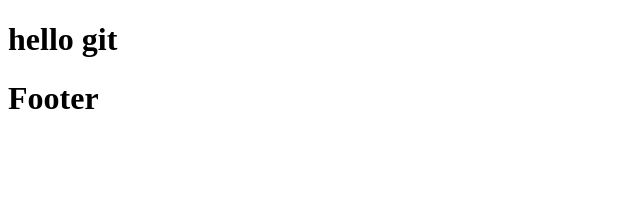
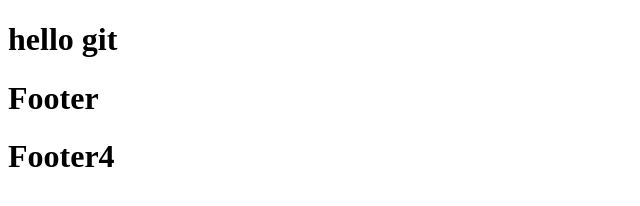
Before and after one commit to aminkhaksar/git-project-one, a plain HTML site: page index.html in a window 1280 px wide. Shown: the whole page, without its empty margins (0-640 px from the left). Drawn offline with Linux system fonts and the light colour scheme.

Commit message:
added footer4

```diff
--- a/index.html
+++ b/index.html
@@ -8,5 +8,6 @@
 <body>
     <h1>hello git</h1>
     <h1>Footer</h1>
+    <h1>Footer4</h1>
 </body>
 </html>
```
